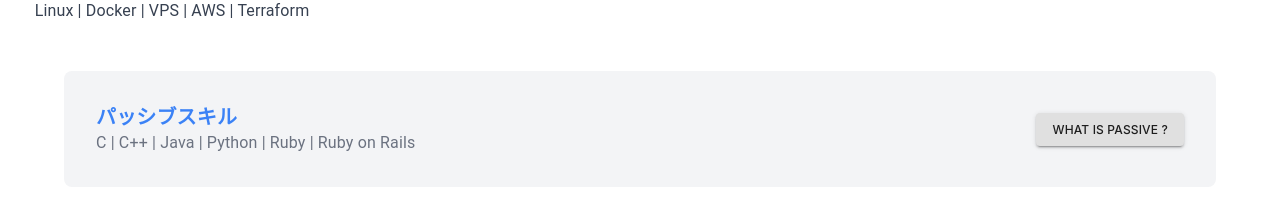
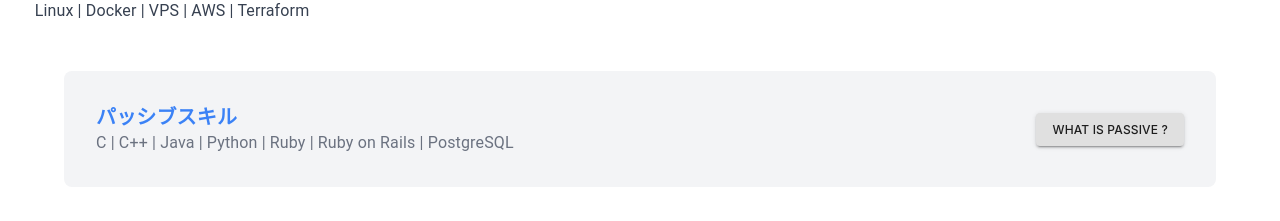
Before and after one commit to kaduhiro/kaduhiro.com-v1, a Next.js app: page / in a window 1280 px wide. Shown: the part 1500-1721 px from the top of the page. Built offline with nearby package versions, Linux system fonts and the light colour scheme.

Commit message:
feat: PostgreSQLの追加

```diff
--- a/src/components/Skill.tsx
+++ b/src/components/Skill.tsx
@@ -77,7 +77,7 @@
           <div className="flex flex-col sm:flex-row justify-between items-center bg-gray-100 rounded-lg gap-4 p-4 md:p-8">
             <div>
               <h2 className="text-blue-500 text-xl md:text-xl font-bold">パッシブスキル</h2>
-              <p className="text-gray-500">C | C++ | Java | Python | Ruby | Ruby on Rails</p>
+              <p className="text-gray-500">C | C++ | Java | Python | Ruby | Ruby on Rails | PostgreSQL</p>
             </div>
             <Button color="inherit" aria-describedby={id} variant="contained" onClick={handleClick}>
               what is passive ?
```
